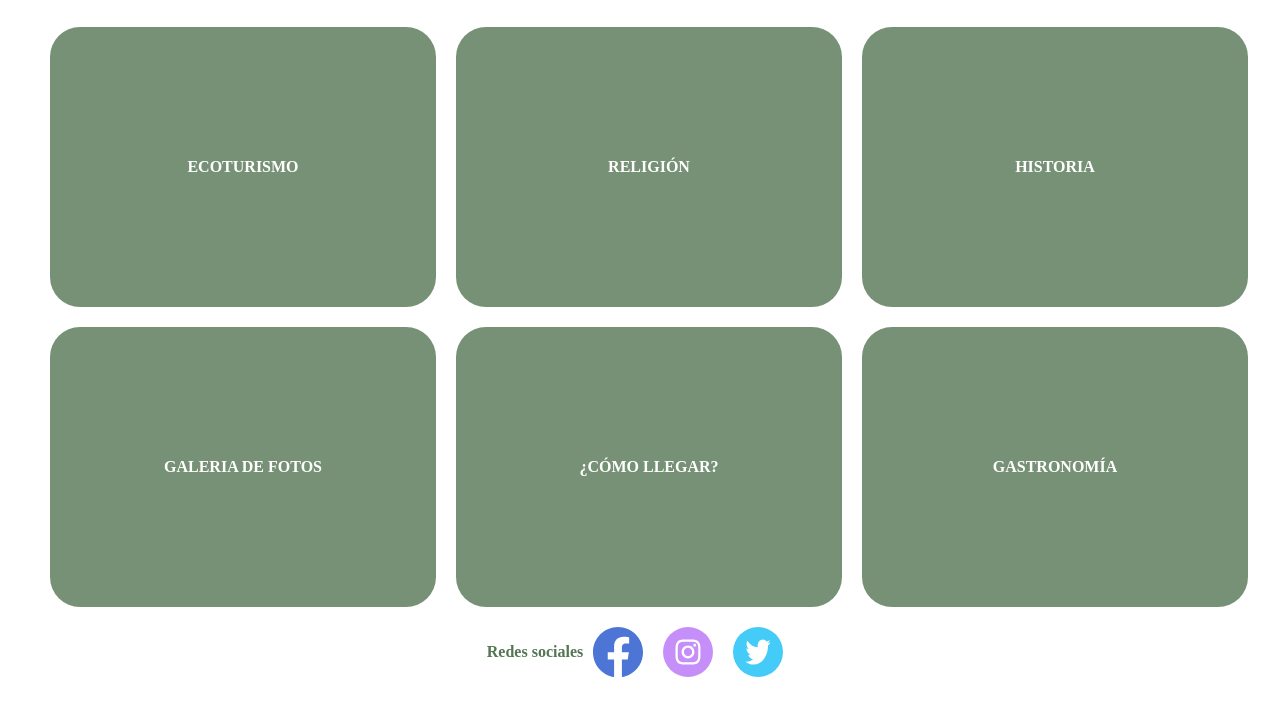
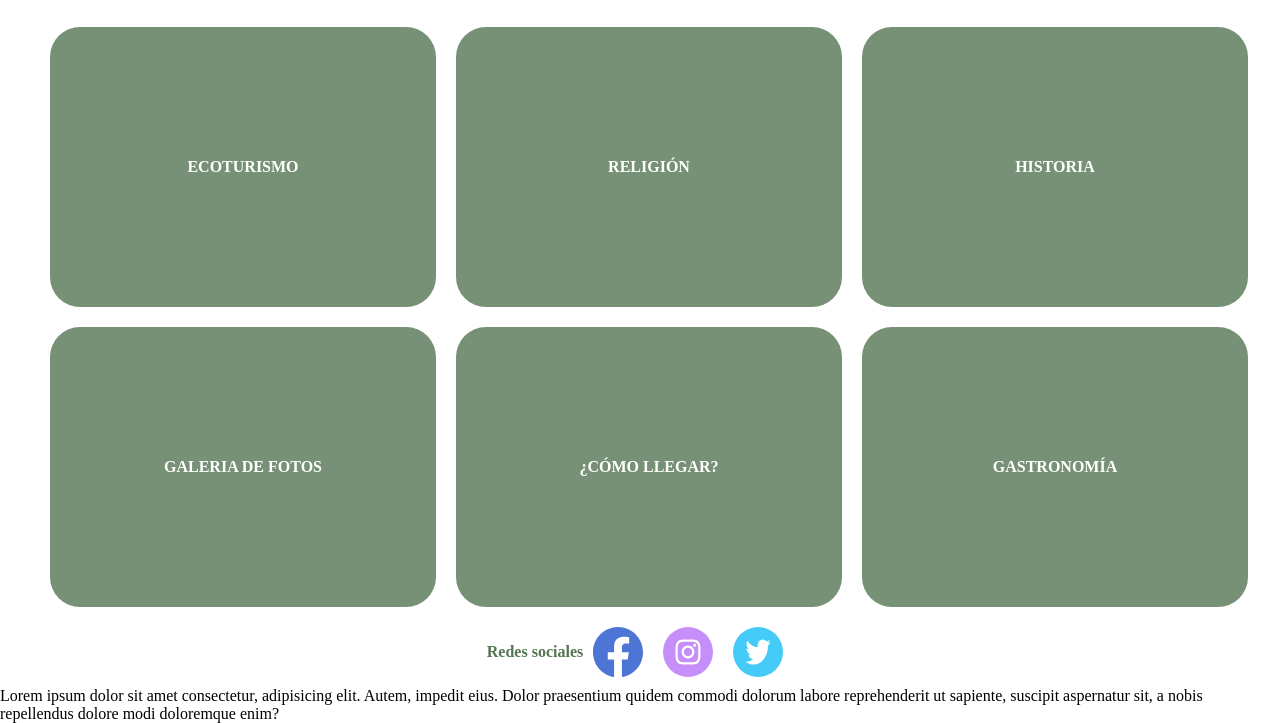
Before and after one commit to VauroraS/Salta_Calendar, a plain HTML site: page templates/dpto.html in a window 1280 px wide. Shown: the part 500-1223 px from the top of the page. Before the commit the page ends 1187 px from the top, so only its background shows below. Drawn offline with Linux system fonts and the light colour scheme.

Commit message:
ecoturismo

```diff
--- a/templates/dpto.html
+++ b/templates/dpto.html
@@ -38,6 +38,10 @@
             <img src="/assets/iconos/tw.svg" alt="twitter" class="icono">
         </div>
 
+        <div class="info" id="infoEcoturismo">
+            <p>Lorem ipsum dolor sit amet consectetur, adipisicing elit. Autem, impedit eius. Dolor praesentium quidem commodi dolorum labore reprehenderit ut sapiente, suscipit aspernatur sit, a nobis repellendus dolore modi doloremque enim?</p>
+        </div>
+
         <div class="info" id="infoGastronomia">
             <h2>Gastronomia</h2>
             <p>La gastronomía de Cachi refleja la riqueza de la cultura andina y la influencia de la región de Salta. Destacan platos tradicionales como la empanada salteña, rellena de carne, papas y especias. La carne de llama o cabra se prepara en deliciosos guisos y asados, resaltando sabores autóctonos. El locro, una sopa espesa de maíz, carne y vegetales, es una delicia reconfortante. Acompañando estas exquisiteces, los vinos de la zona, especialmente los tintos de altura, complementan la experiencia culinaria. La cocina de Cachi ofrece un festín que fusiona tradición, ingredientes locales y la calidez de la cultura andina.</p>
```
